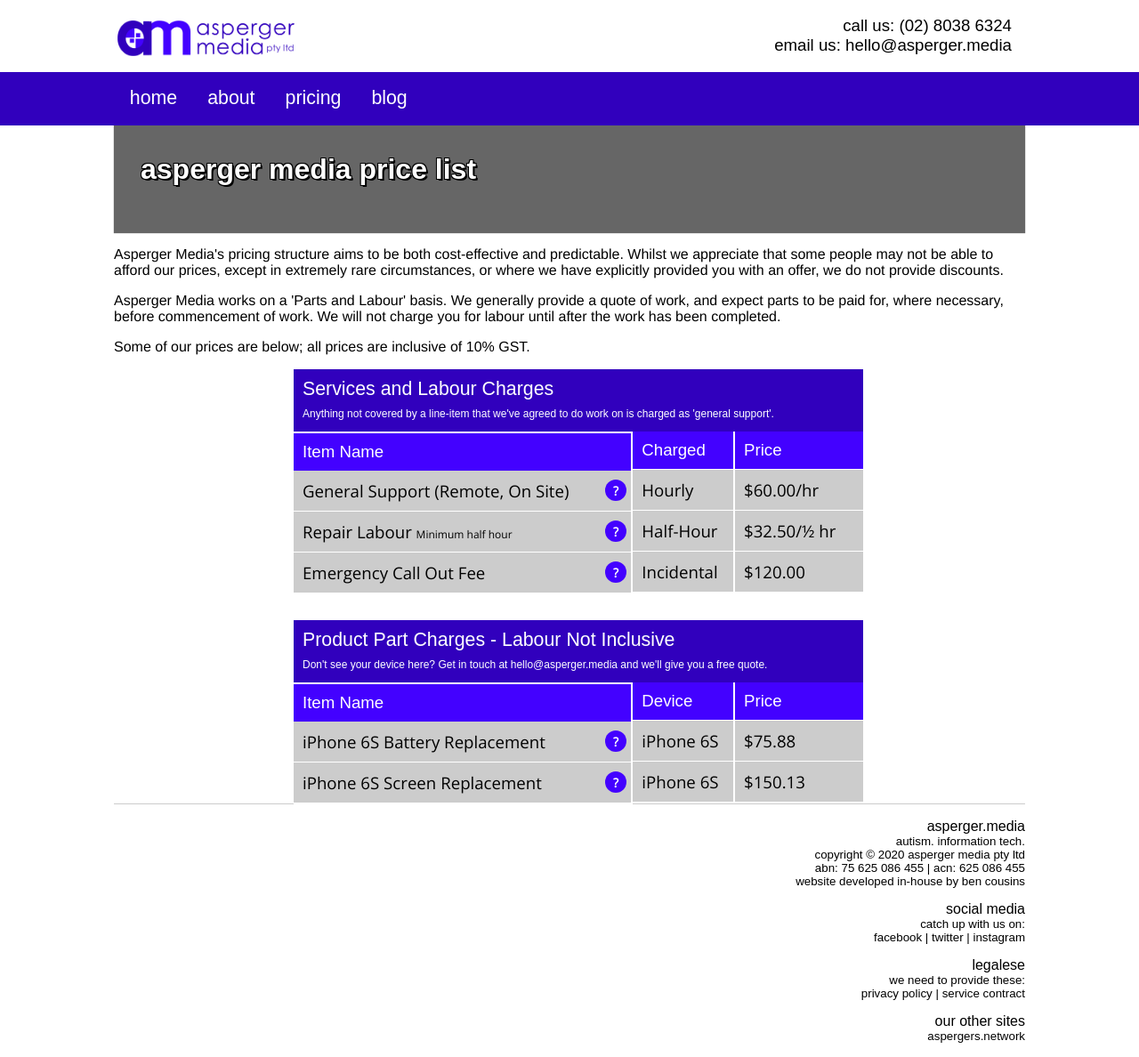
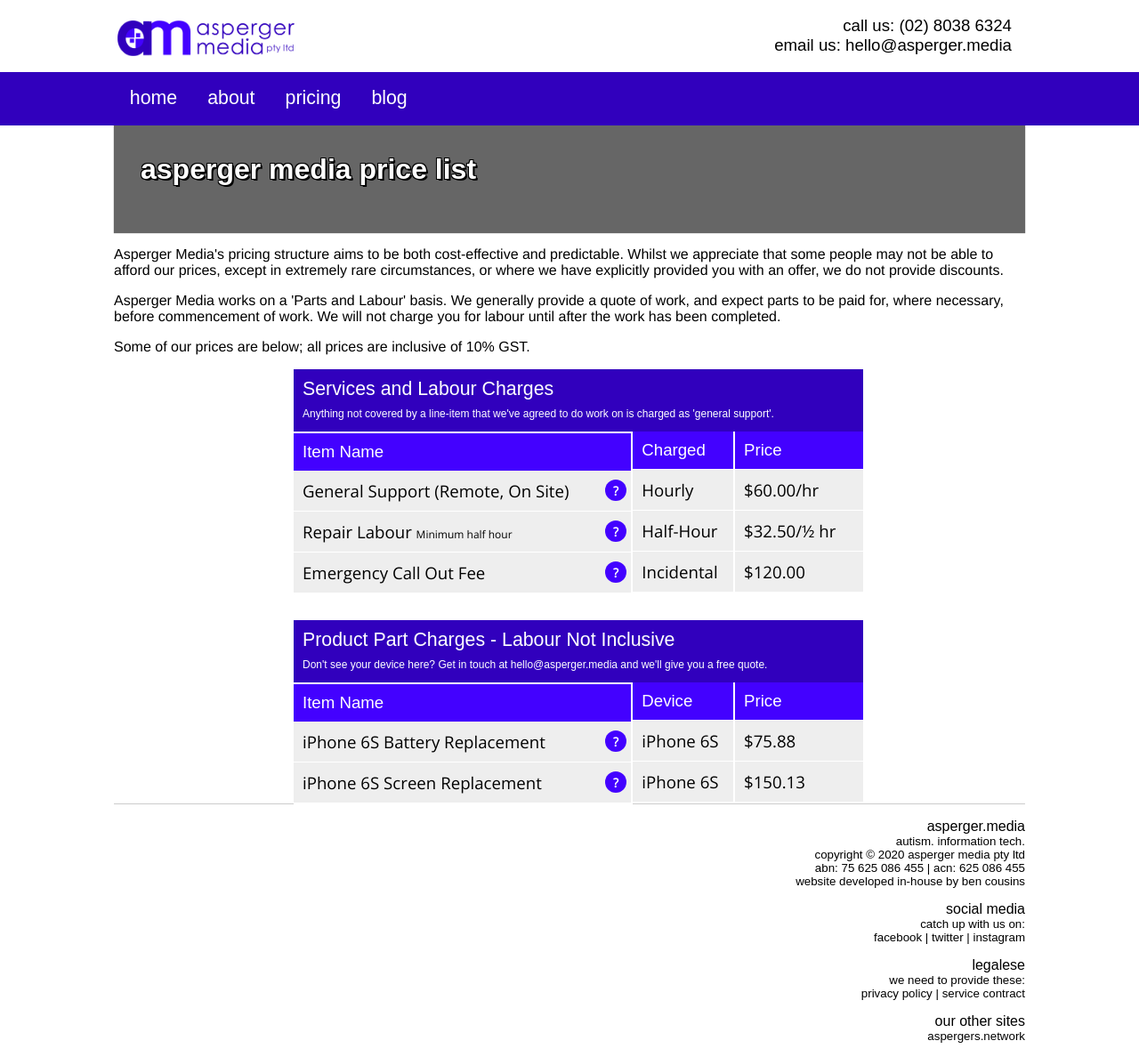
Before and after one commit to aspergermedia/aspergermedia.github.io, a Jekyll site: the page built from pricing.html, in a window 1280 px wide. Shown: the whole page at 89% size. Built offline with Jekyll 4.4.1, drawn with Linux system fonts in a browser that asks for light colours; some web fonts are replaced.

Commit message:
Change colour of the price list table to light grey.

```diff
--- a/static/css/aspergermedia.css
+++ b/static/css/aspergermedia.css
@@ -369,7 +369,7 @@ p {
 
 #pricing-structure .pricing-tbl-ct-1{
     width: 57.9%;
-    background-color: #ccc;
+    background-color: #eee;
     padding: 10px;
     font-size: 14pt;
     font-family: 'Open Sans', sans-serif;
@@ -380,7 +380,7 @@ p {
 
 #pricing-structure .pricing-tbl-ct-2{
     width: 15%;
-    background-color: #ccc;
+    background-color: #eee;
     padding: 10px;
     font-size: 14pt;
     font-family: 'Open Sans', sans-serif;
@@ -394,7 +394,7 @@ p {
 
 #pricing-structure .pricing-tbl-ct-3{
     width: 20%;
-    background-color: #ccc;
+    background-color: #eee;
     padding: 10px;
     font-size: 14pt;
     font-family: 'Open Sans', sans-serif;
```
